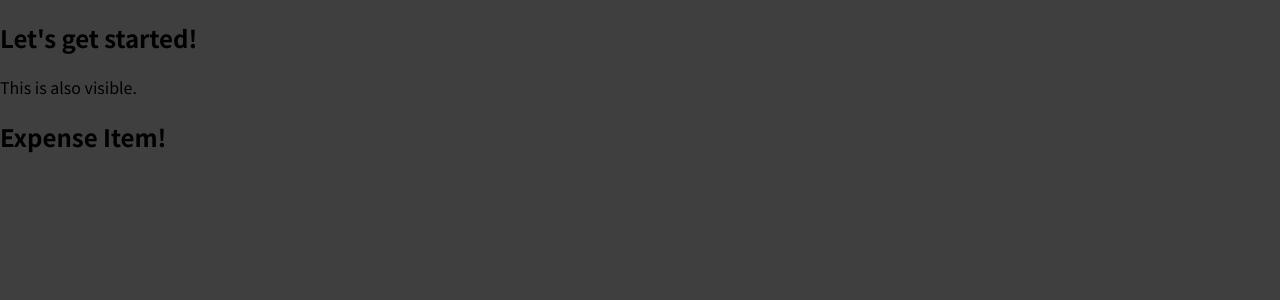
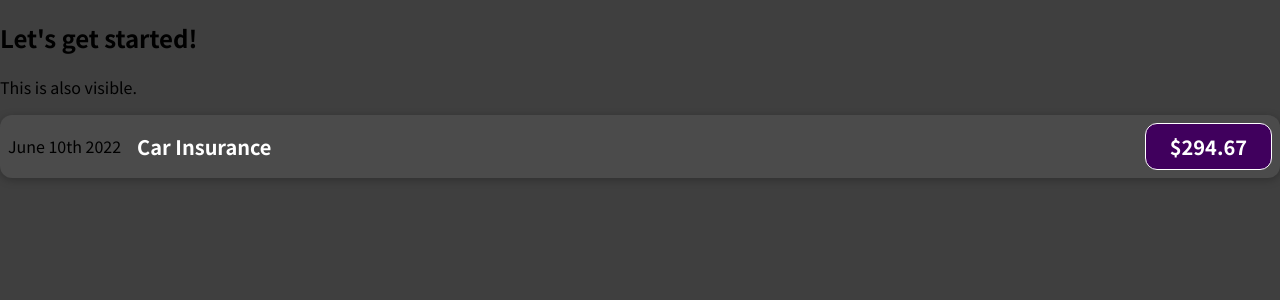
Before and after one commit to TaniaMishra/ctw_demo, a React (Create React App) app: page / in a window 1280 px wide. Shown: the top 300 px of the page. Built offline with nearby package versions, Linux system fonts and the light colour scheme.

Commit message:
progress check 2

```diff
--- a/src/components/ExpenseItem.css
+++ b/src/components/ExpenseItem.css
@@ -0,0 +1,56 @@
+.expense-item {
+    display: flex;
+    justify-content: space-between;
+    align-items: center;
+    box-shadow: 0 2px 8px rgba(0, 0, 0, 0.25);
+    padding: 0.5rem;
+    margin: 1rem 0;
+    border-radius: 12px;
+    background-color: #4b4b4b;
+  }
+
+  .expense-item__description {
+    display: flex;
+    flex-direction: column;
+    gap: 1rem;
+    align-items: flex-end;
+    flex-flow: column-reverse;
+    justify-content: flex-start;
+    flex: 1;
+  }
+
+  .expense-item h2 {
+    color: #3a3a3a;
+    font-size: 1rem;
+    flex: 1;
+    margin: 0 1rem;
+    color: white;
+  }
+
+  .expense-item__price {
+    font-size: 1rem;
+    font-weight: bold;
+    color: white;
+    background-color: #40005d;
+    border: 1px solid white;
+    padding: 0.5rem;
+    border-radius: 12px;
+  }
+
+  @media (min-width: 580px) {
+    .expense-item__description {
+      flex-direction: row;
+      align-items: center;
+      justify-content: flex-start;
+      flex: 1;
+    }
+
+    .expense-item__description h2 {
+      font-size: 1.25rem;
+    }
+
+    .expense-item__price {
+      font-size: 1.25rem;
+      padding: 0.5rem 1.5rem;
+    }
+  }
--- a/src/components/ExpenseItem.js
+++ b/src/components/ExpenseItem.js
@@ -1,5 +1,16 @@
 import React from 'react';
+import "./ExpenseItem.css";
+
 function ExpenseItem() {
-    return <h2>Expense Item!</h2>
+    return (
+        <div className='expense-item'>
+            <div>June 10th 2022</div>
+            <div className='expense-item__description'>
+                <h2>Car Insurance</h2>
+                <div className='expense-item__price'>$294.67</div>
+            </div>
+        </div>
+    );
+
 }
 export default ExpenseItem;
```
Also changed, not shown: 1 other file (tests, documents, lock files or other folders).
